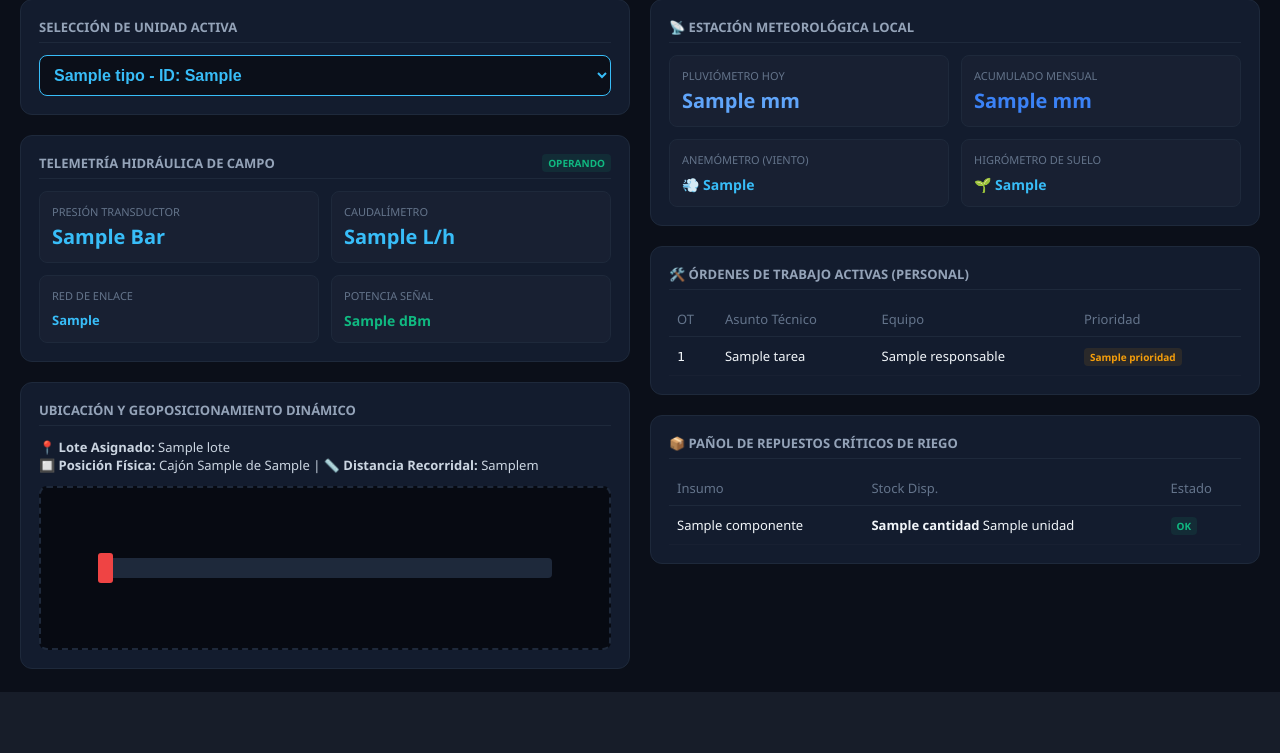
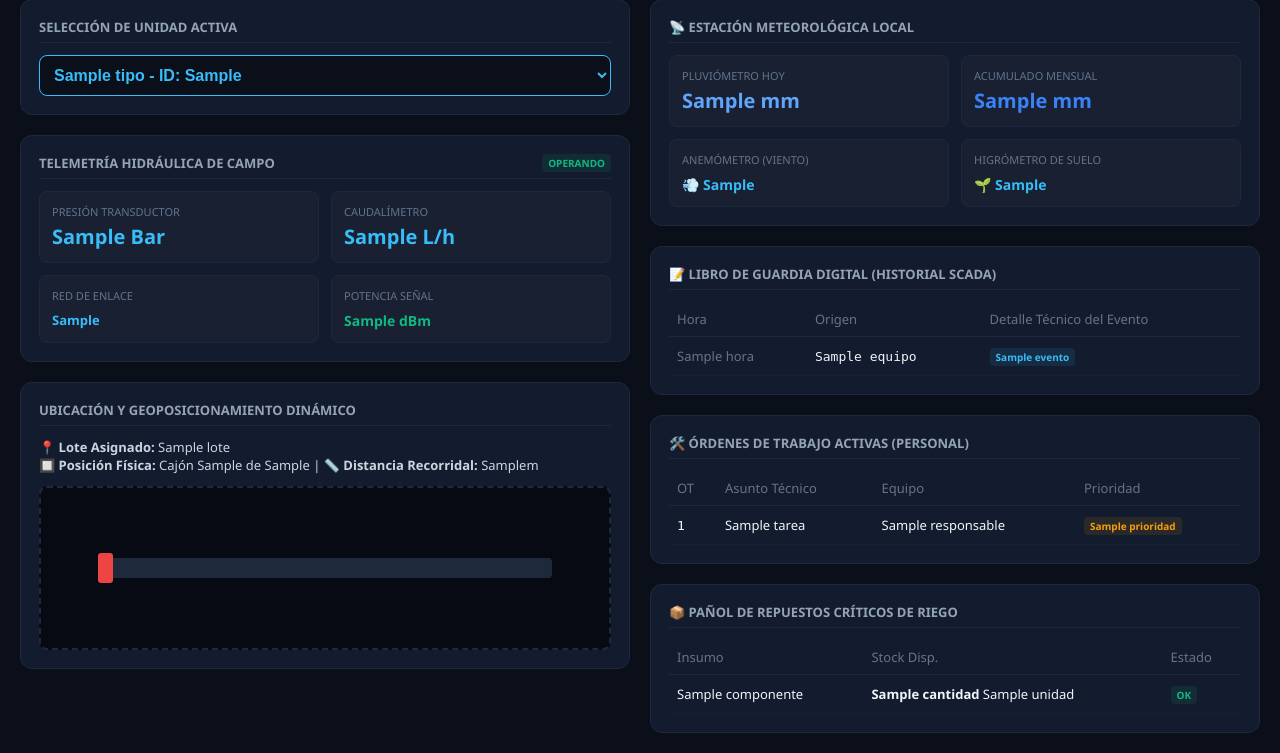
Before and after one commit to Agro-Cloud-Riego/Agro-Cloud-Riego, a Flask app: template templates/dashboard.html in a window 1280 px wide. Shown: the part 108-861 px from the top of the page. Before the commit the page ends 800 px from the top, so only its background shows below. Run offline with Flask 3, Linux system fonts and the light colour scheme; the template is opened without the code that fills it: most values are stand-ins (such as "Sample title", 1, 10 or a date in 2020).

Commit message:
dashboard.html

```diff
--- a/templates/dashboard.html
+++ b/templates/dashboard.html
@@ -32,6 +32,7 @@
         .badge-marcha { background: rgba(16, 185, 129, 0.1); color: var(--verde); }
         .badge-parado { background: rgba(245, 158, 11, 0.1); color: var(--alerta); }
         .badge-critico { background: rgba(239, 68, 68, 0.1); color: #ef4444; }
+        .badge-info { background: rgba(56, 189, 248, 0.1); color: var(--texto-ok); }
     </style>
     <script>
         function cambiarEquipo(select) { window.location.href = "/?equipo=" + select.value; }
@@ -111,6 +112,30 @@
             </div>
 
             <div class="panel">
+                <div class="panel-titulo">📝 Libro de Guardia Digital (Historial SCADA)</div>
+                <div style="max-height: 180px; overflow-y: auto;">
+                    <table>
+                        <thead>
+                            <tr><th>Hora</th><th>Origen</th><th>Detalle Técnico del Evento</th></tr>
+                        </thead>
+                        <tbody>
+                            {% for evento in eventos %}
+                            <tr>
+                                <td><span style="color:#64748b;">{{ evento.hora }}</span></td>
+                                <td><code>{{ evento.equipo }}</code></td>
+                                <td>
+                                    <span class="badge {% if evento.tipo == 'marcha' %}badge-marcha{% elif evento.tipo == 'alerta' %}badge-critico{% elif evento.tipo == 'parado' %}badge-parado{% else %}badge-info{% endif %}">
+                                        {{ evento.evento }}
+                                    </span>
+                                </td>
+                            </tr>
+                            {% endfor %}
+                        </tbody>
+                    </table>
+                </div>
+            </div>
+
+            <div class="panel">
                 <div class="panel-titulo">🛠️ Órdenes de Trabajo Activas (Personal)</div>
                 <table>
                     <thead>
```
